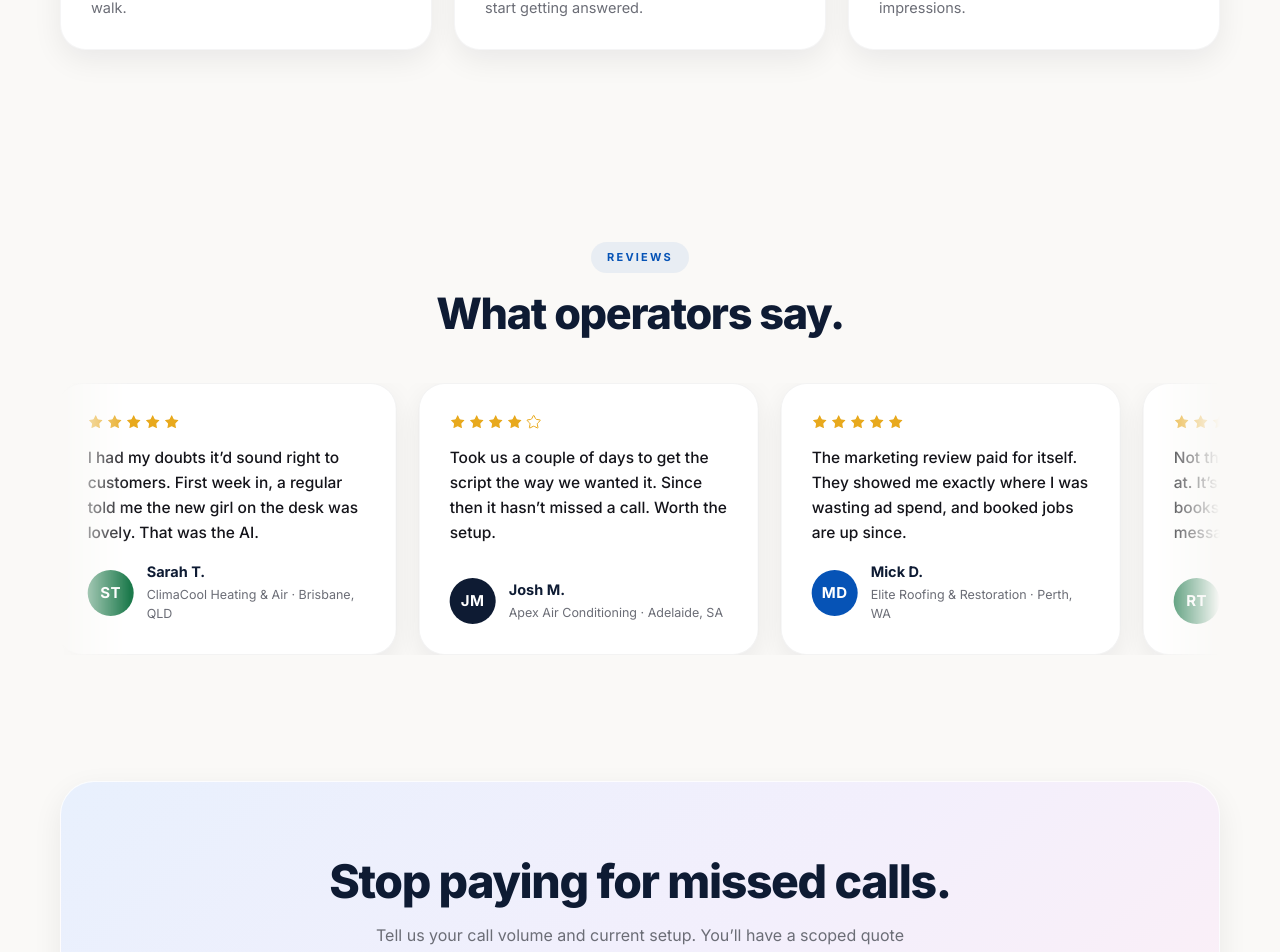
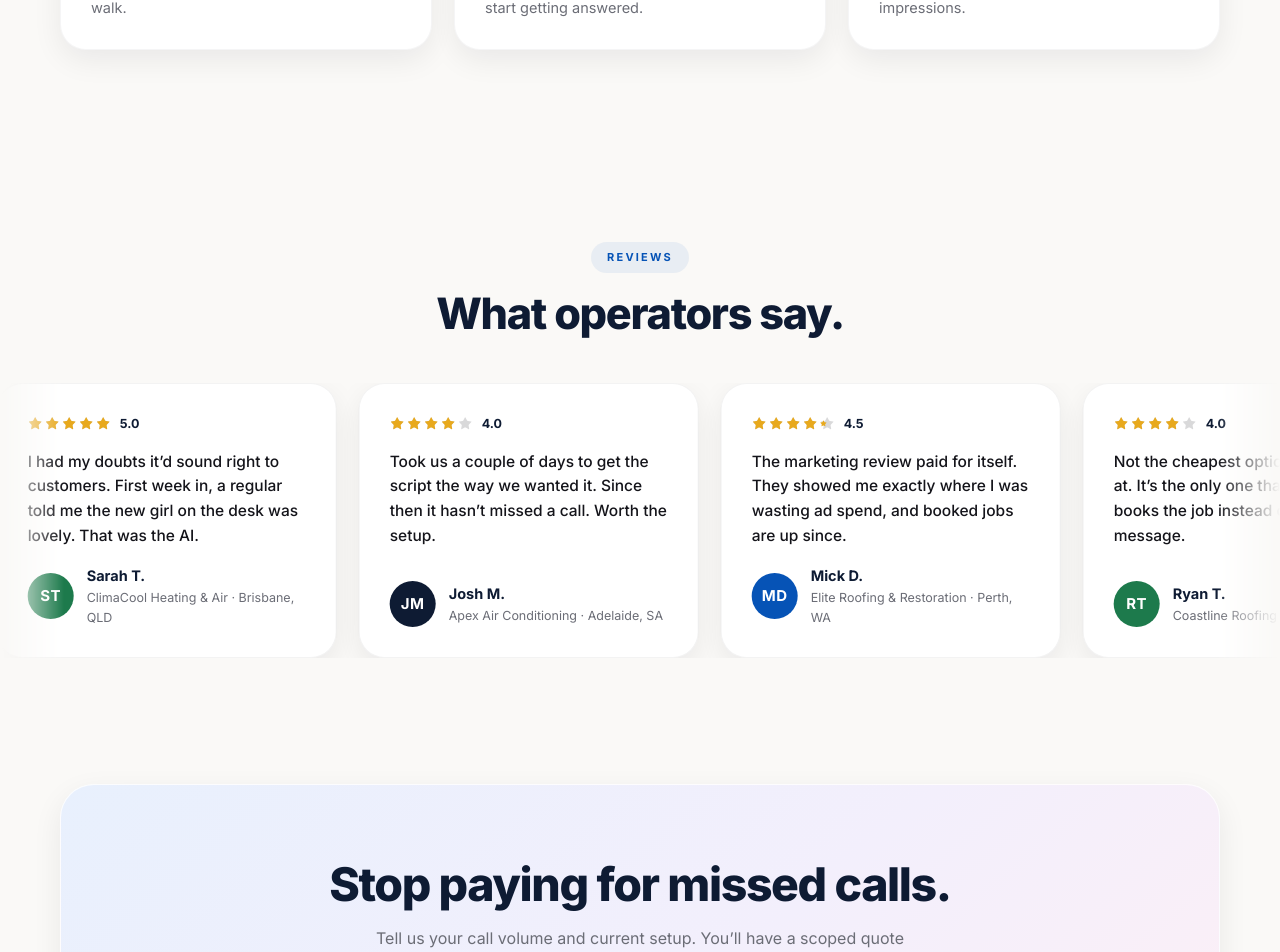
Before and after one commit to VergoMarketingSolutions/vergo-nurture-page, a React (Vite) app: page / in a window 1280 px wide. Shown: the part 6031-6983 px from the top of the page. Built offline with nearby package versions, Linux system fonts and the light colour scheme.

Commit message:
Reviews: full-bleed auto-scrolling marquee with half-star ratings

```diff
--- a/src/pages/Home.jsx
+++ b/src/pages/Home.jsx
@@ -86,7 +86,7 @@ const TESTIMONIALS = [
     where: 'Adelaide, SA',
   },
   {
-    stars: 5,
+    stars: 4.5,
     quote:
       'The marketing review paid for itself. They showed me exactly where I was wasting ad spend, and booked jobs are up since.',
     initials: 'MD',
@@ -116,7 +116,7 @@ const TESTIMONIALS = [
     where: 'Sydney, NSW',
   },
   {
-    stars: 5,
+    stars: 4.5,
     quote:
       'Customers can’t tell it isn’t a person. On the first test call, honestly, neither could I.',
     initials: 'AL',
@@ -144,6 +144,25 @@ const REASONS = [
     text: 'Plain-English reporting on what matters: jobs booked and cost per job, not clicks and impressions.',
   },
 ];
+
+function Stars({ value }) {
+  return (
+    <div className="tm-stars" aria-label={`${value} out of 5 stars`}>
+      {Array.from({ length: 5 }).map((_, i) => {
+        const fill = Math.max(0, Math.min(1, value - i));
+        return (
+          <span className="tm-star" key={i}>
+            <Star className="tm-star-bg" size={15} fill="currentColor" strokeWidth={0} />
+            <span className="tm-star-fill" style={{ width: `${fill * 100}%` }}>
+              <Star size={15} fill="currentColor" strokeWidth={0} />
+            </span>
+          </span>
+        );
+      })}
+      <span className="tm-rating">{value.toFixed(1)}</span>
+    </div>
+  );
+}
 
 export default function Home() {
   usePageMeta(
@@ -179,14 +198,6 @@ export default function Home() {
         ease: 'power3.out',
         stagger: 0.1,
         scrollTrigger: { trigger: '.reasons-grid', start: 'top 80%' },
-      });
-      gsap.from('.tm-card', {
-        opacity: 0,
-        y: 36,
-        duration: 0.7,
-        ease: 'power3.out',
-        stagger: 0.1,
-        scrollTrigger: { trigger: '.tm-grid', start: 'top 82%' },
       });
       gsap.from('.cta-band', {
         opacity: 0,
@@ -266,7 +277,7 @@ export default function Home() {
         </div>
       </section>
 
-      <section className="testimonials section" data-section="REVIEWS" data-theme="light">
+      <section className="testimonials" data-section="REVIEWS" data-theme="light">
         <div className="section-head">
           <div className="eyebrow">Reviews</div>
           <h2>What operators say.</h2>
@@ -279,16 +290,7 @@ export default function Home() {
                 className="tm-card"
                 aria-hidden={i >= TESTIMONIALS.length ? 'true' : undefined}
               >
-                <div className="tm-stars" aria-label={`${t.stars} out of 5 stars`}>
-                  {Array.from({ length: 5 }).map((_, j) => (
-                    <Star
-                      key={j}
-                      size={16}
-                      fill={j < t.stars ? 'currentColor' : 'none'}
-                      strokeWidth={j < t.stars ? 0 : 1.5}
-                    />
-                  ))}
-                </div>
+                <Stars value={t.stars} />
                 <blockquote>{t.quote}</blockquote>
                 <figcaption>
                   <span className="tm-avatar" style={{ background: t.color }}>
--- a/src/styles/home.css
+++ b/src/styles/home.css
@@ -673,13 +673,23 @@
   font-size: 14.5px;
 }
 
-/* ---------- testimonials ---------- */
+/* ---------- testimonials (full-bleed marquee) ---------- */
+
+.testimonials {
+  padding: 96px 0;
+  overflow: hidden;
+}
+
+.testimonials .section-head {
+  padding: 0 24px;
+}
 
 .tm-marquee {
   margin-top: 46px;
+  width: 100%;
   overflow: hidden;
-  -webkit-mask-image: linear-gradient(90deg, transparent, #000 6%, #000 94%, transparent);
-  mask-image: linear-gradient(90deg, transparent, #000 6%, #000 94%, transparent);
+  -webkit-mask-image: linear-gradient(90deg, transparent, #000 5%, #000 95%, transparent);
+  mask-image: linear-gradient(90deg, transparent, #000 5%, #000 95%, transparent);
 }
 
 .tm-track {
@@ -717,8 +727,38 @@
 
 .tm-stars {
   display: flex;
-  gap: 3px;
+  align-items: center;
+  gap: 2px;
+}
+
+.tm-star {
+  position: relative;
+  flex: none;
+  width: 15px;
+  height: 15px;
+  color: rgba(20, 20, 26, 0.16);
+}
+
+.tm-star-bg {
+  display: block;
+}
+
+.tm-star-fill {
+  position: absolute;
+  inset: 0;
+  overflow: hidden;
   color: #e8a91d;
+}
+
+.tm-star-fill svg {
+  display: block;
+}
+
+.tm-rating {
+  margin-left: 7px;
+  font-size: 12.5px;
+  font-weight: 700;
+  color: var(--navy);
 }
 
 .tm-card blockquote {
```
Also changed, not shown: scripts/shot-marquee.mjs (added, +56 -0 lines), .claude/launch.json (added).
